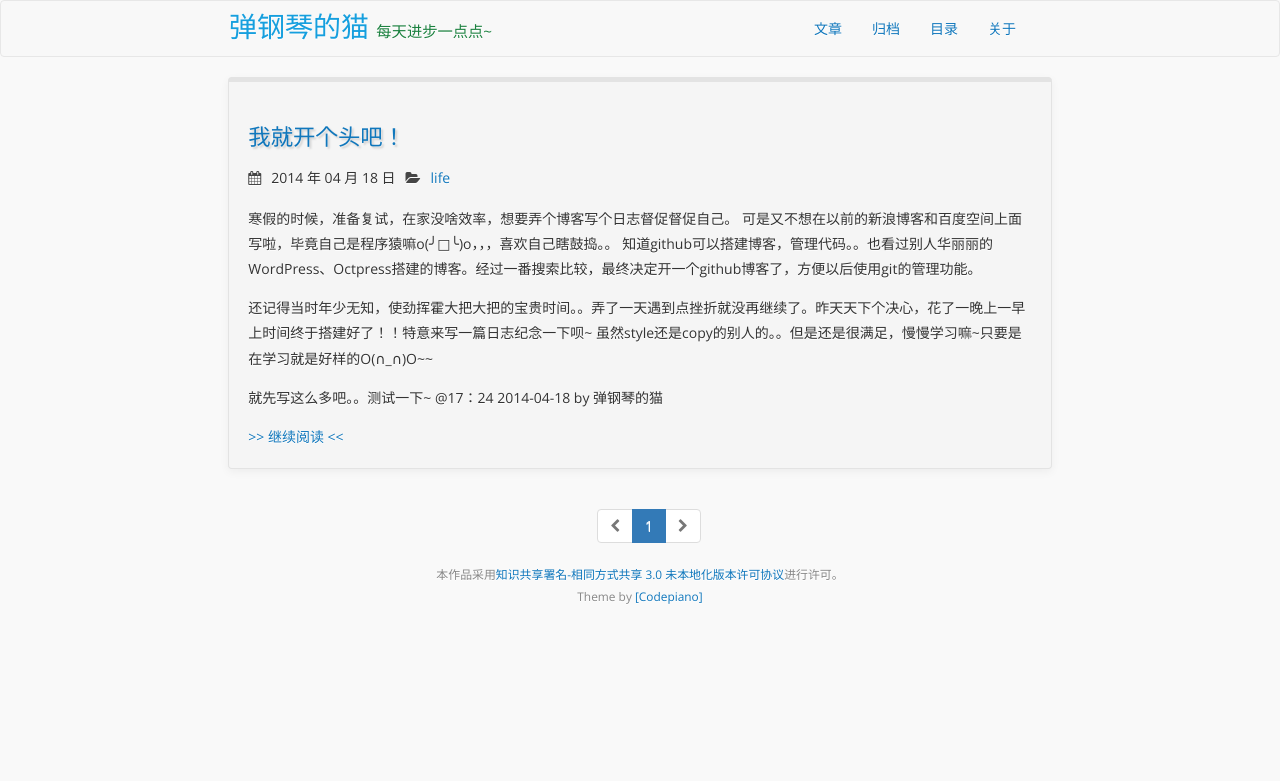
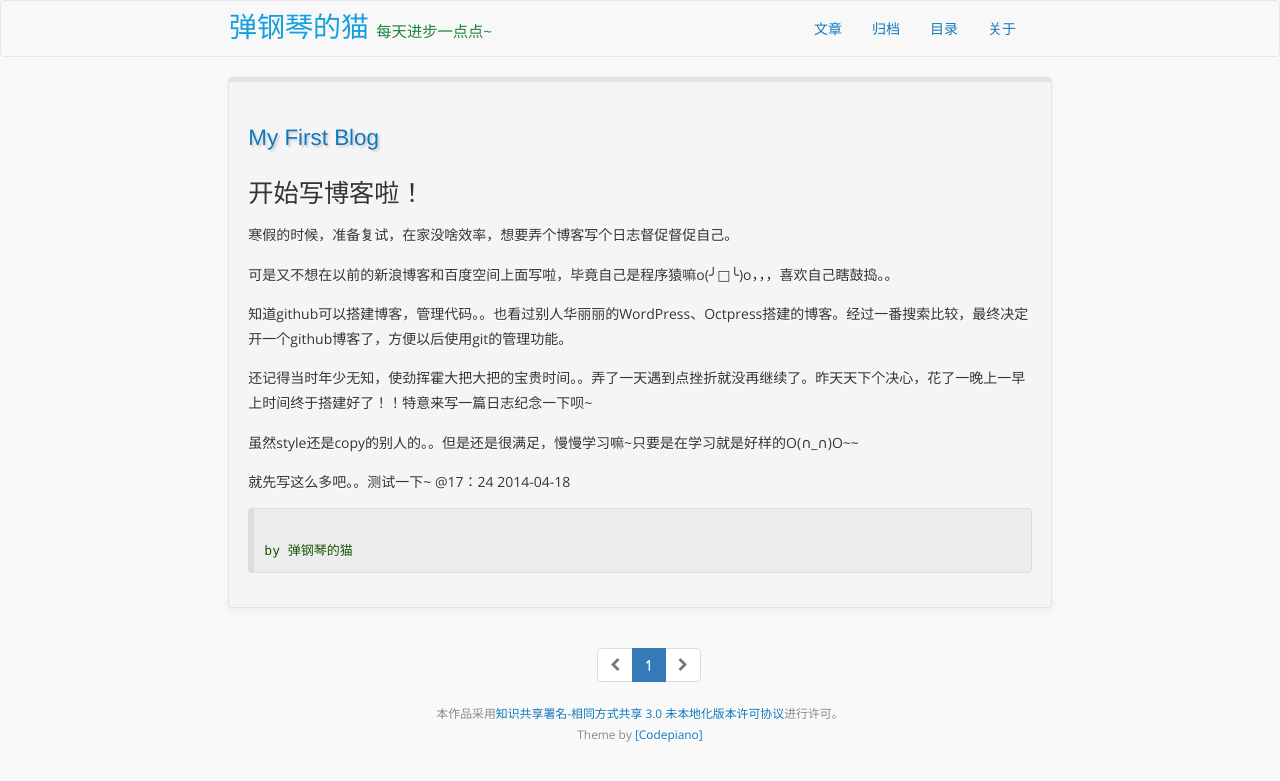
Before and after one commit to PianoCat/PianoCat.github.io, a Jekyll site: the page built from index.html, in a window 1280 px wide. Shown: the top 781 px of the page. Built offline with Jekyll 4.4.1, drawn with Linux system fonts in a browser that asks for light colours; nearby versions of some CDN libraries; Markdown is read by kramdown in place of the engine named in the settings; the list of posts is cut into pages by our own code.

Commit message:
modify my first blog using md

```diff
--- a/_posts/2014-04-18-My-First-Blog.md
+++ b/_posts/2014-04-18-My-First-Blog.md
@@ -1,21 +1,17 @@
----
-layout: post
-keywords:
-description:
-title: 我就开个头吧！
-categories: [life]
-tags: [life]
-group: archive
-icon: code
-tldr: true
----
+#开始写博客啦！
+
+
 寒假的时候，准备复试，在家没啥效率，想要弄个博客写个日志督促督促自己。
+
 可是又不想在以前的新浪博客和百度空间上面写啦，毕竟自己是程序猿嘛o(╯□╰)o，，，喜欢自己瞎鼓捣。。
+
 知道github可以搭建博客，管理代码。。也看过别人华丽丽的WordPress、Octpress搭建的博客。经过一番搜索比较，最终决定开一个github博客了，方便以后使用git的管理功能。
 
 还记得当时年少无知，使劲挥霍大把大把的宝贵时间。。弄了一天遇到点挫折就没再继续了。昨天天下个决心，花了一晚上一早上时间终于搭建好了！！特意来写一篇日志纪念一下呗~
+
 虽然style还是copy的别人的。。但是还是很满足，慢慢学习嘛~只要是在学习就是好样的O(∩_∩)O~~
 
 就先写这么多吧。。测试一下~
                                                                                                          @17：24 2014-04-18
+
 																										 by 弹钢琴的猫
```
